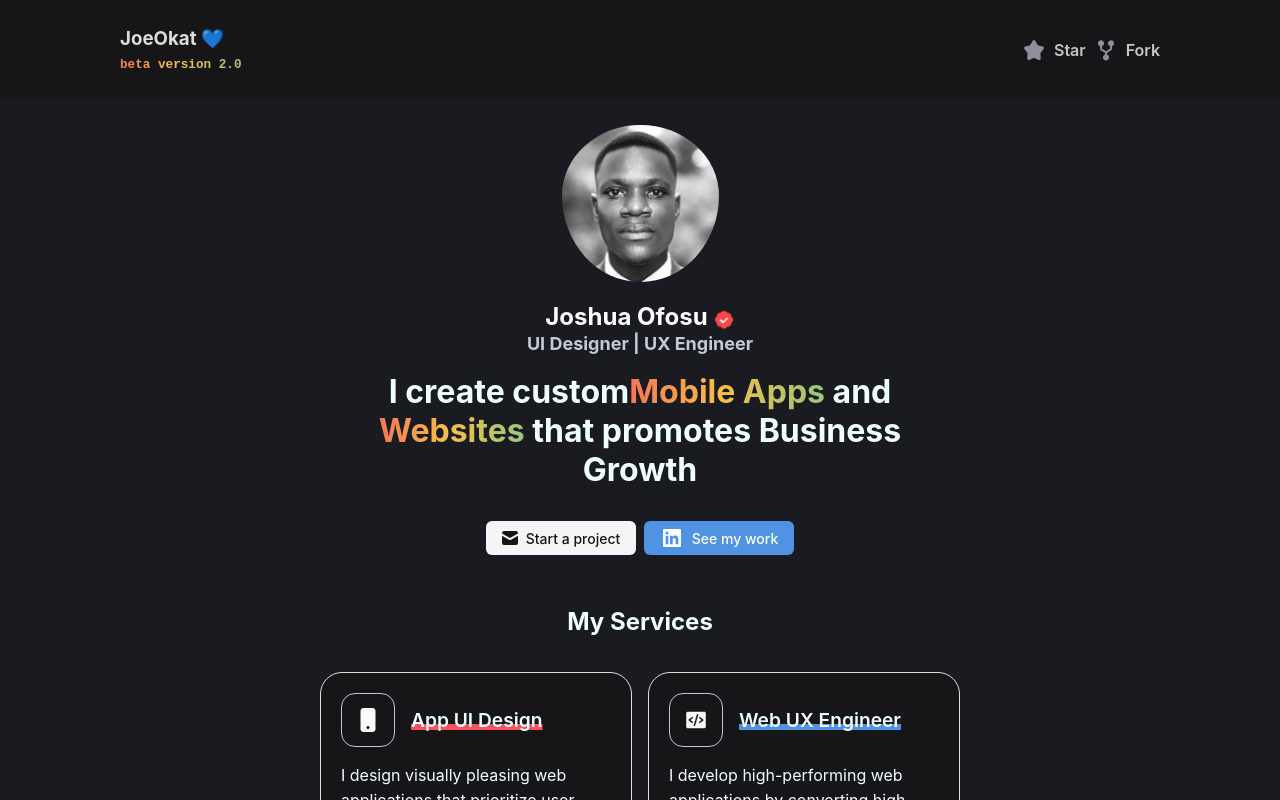
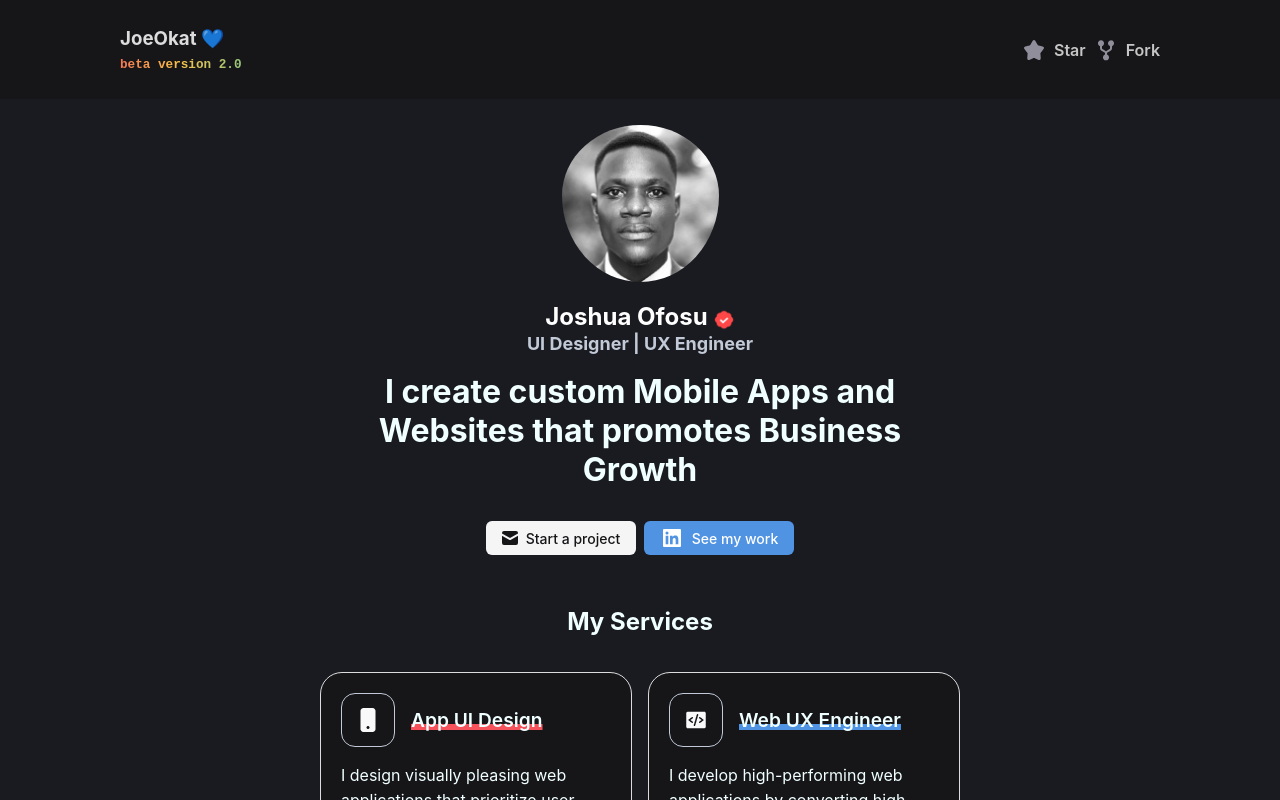
Before and after one commit to joeokat/Portfolio2.0, a React (Create React App) app: page / in a window 1280 px wide. Shown: the top 800 px of the page. Built offline with nearby package versions, Linux system fonts and the light colour scheme.

Commit message:
Update Profile.jsx

```diff
--- a/src/components/Profile.jsx
+++ b/src/components/Profile.jsx
@@ -19,7 +19,7 @@ export default function Profile() {
       </div>
 
       <p className="hero--section">I create custom
-         <span>Mobile Apps</span> and <span>Websites</span> that promotes Business Growth
+         Mobile Apps and Websites that promotes Business Growth
       </p>
 
       <div className="cta-btn">
```
